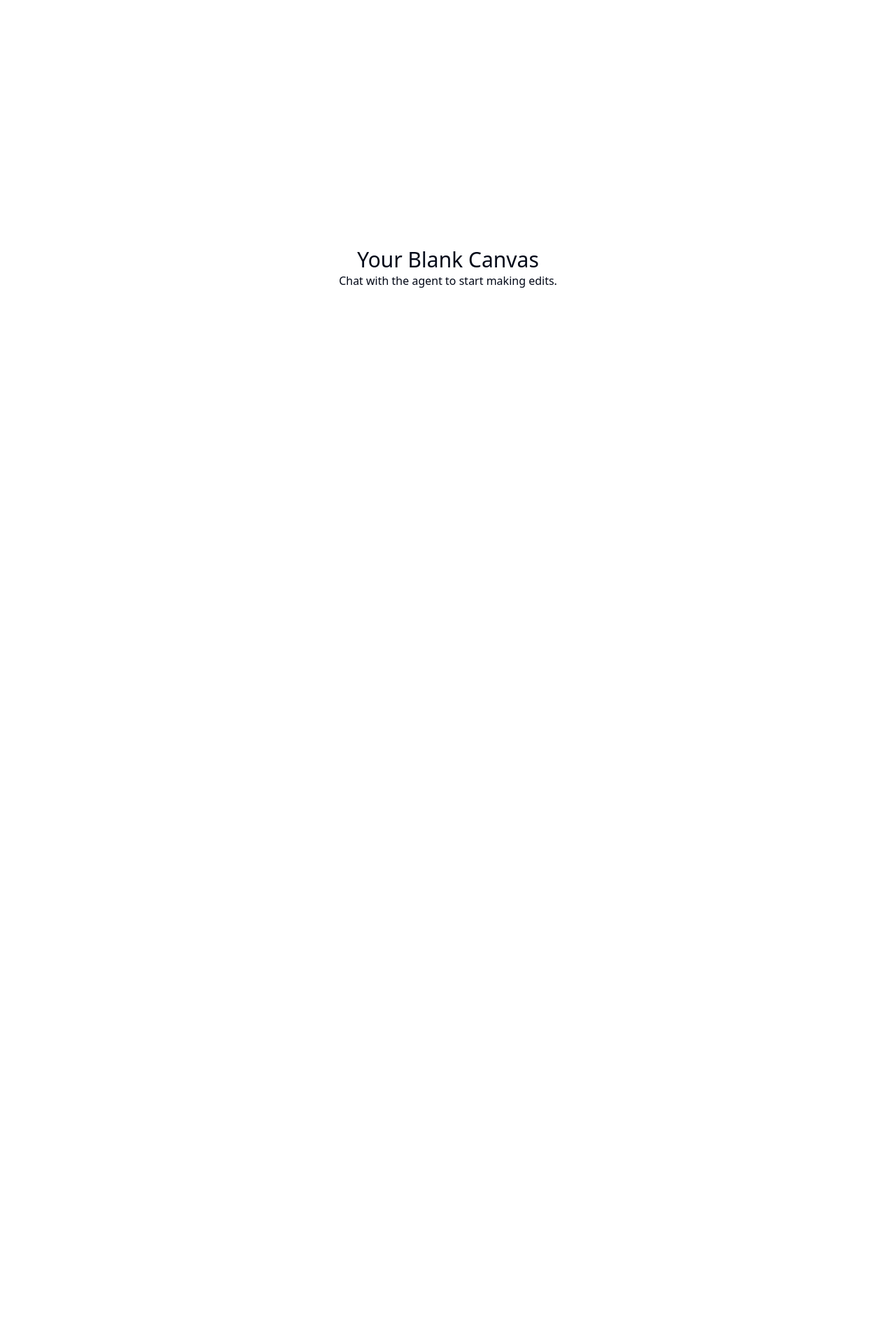
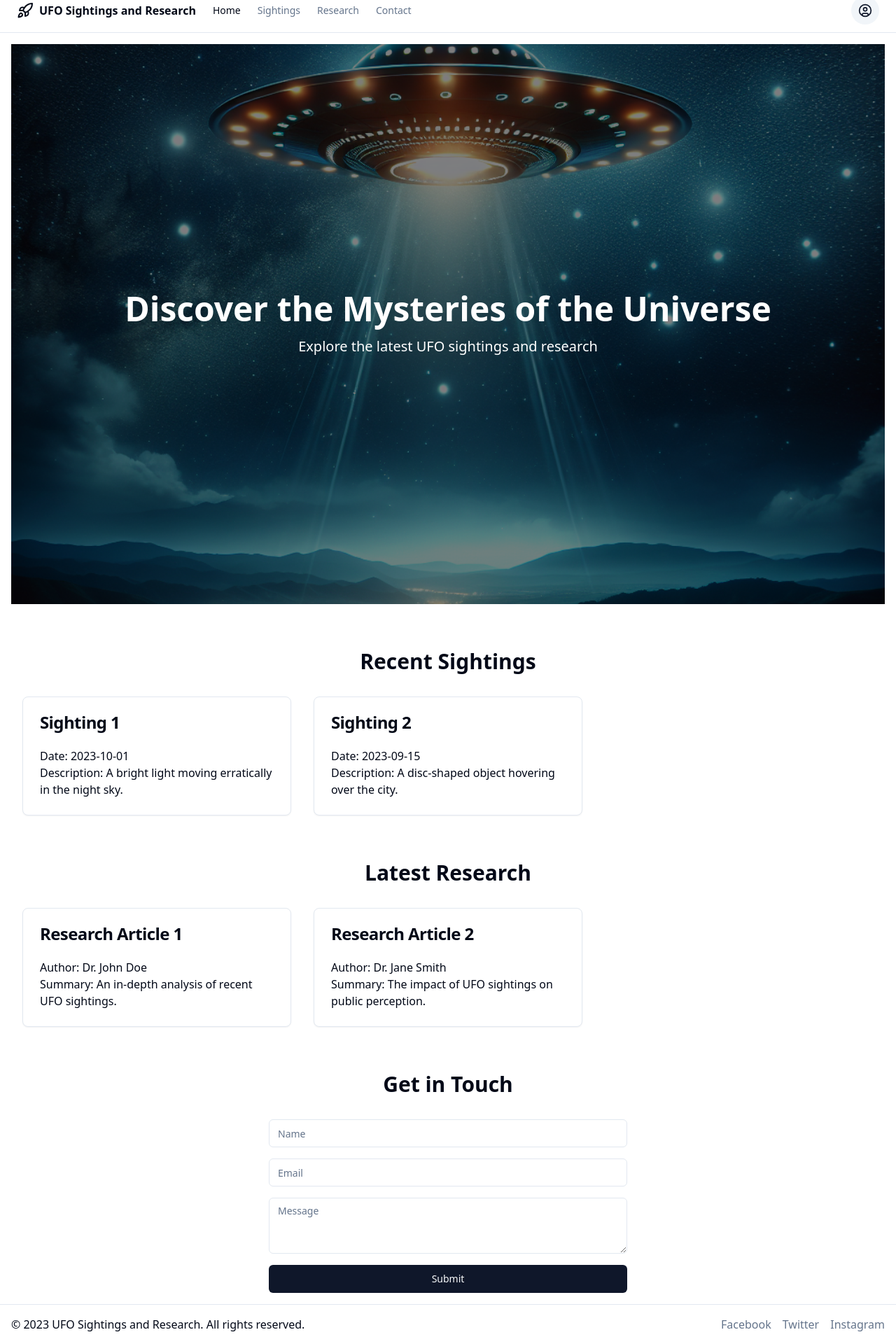
Before and after one commit to GPT-Engineer-App-Dev/ufo-landing-page, a React (Vite) app: page / in a window 1280 px wide. Shown: the part 17-1937 px from the top of the page at 70% size. Before the commit the page ends 800 px from the top, so only its background shows below. Built offline with nearby package versions, Linux system fonts and the light colour scheme.

Commit message:
Initial layout for UFO landing page with hero, sightings, research, and contact sections.

```diff
--- a/src/App.jsx
+++ b/src/App.jsx
@@ -1,17 +1,32 @@
 import { Toaster } from "@/components/ui/sonner";
 import { TooltipProvider } from "@/components/ui/tooltip";
 import { QueryClient, QueryClientProvider } from "@tanstack/react-query";
-import { Home } from "lucide-react";
+import { Home, Search, BookOpen, Mail } from "lucide-react";
 import { Route, BrowserRouter as Router, Routes } from "react-router-dom";
-import Layout from "./layouts/default"; // available: default, navbar, sidebar
+import Layout from "./layouts/navbar"; // Use the navbar layout
 import Index from "./pages/Index.jsx";
 const queryClient = new QueryClient();
 
 export const navItems = [
   {
-    title: "Home", // Feel free to change this to your liking
+    title: "Home",
     to: "/",
     icon: <Home className="h-4 w-4" />,
+  },
+  {
+    title: "Sightings",
+    to: "/sightings",
+    icon: <Search className="h-4 w-4" />,
+  },
+  {
+    title: "Research",
+    to: "/research",
+    icon: <BookOpen className="h-4 w-4" />,
+  },
+  {
+    title: "Contact",
+    to: "/contact",
+    icon: <Mail className="h-4 w-4" />,
   },
 ];
 
--- a/src/layouts/navbar.jsx
+++ b/src/layouts/navbar.jsx
@@ -9,7 +9,7 @@ import {
 } from "@/components/ui/dropdown-menu";
 import { Sheet, SheetContent, SheetTrigger } from "@/components/ui/sheet";
 import { cn } from "@/lib/utils";
-import { CircleUser, Menu, Package2 } from "lucide-react";
+import { CircleUser, Menu, Rocket } from "lucide-react";
 import { NavLink, Outlet } from "react-router-dom";
 import { navItems } from "../App";
 
@@ -24,6 +24,7 @@ const Layout = () => {
       <main className="flex-grow p-4 overflow-auto">
         <Outlet />
       </main>
+      <Footer />
     </div>
   );
 };
@@ -34,8 +35,8 @@ const DesktopNav = () => (
       to="/"
       className="flex items-center gap-2 text-lg font-semibold md:text-base"
     >
-      <Package2 className="h-6 w-6" />
-      <span className="sr-only">Acme Inc</span>
+      <Rocket className="h-6 w-6" />
+      <span>UFO Sightings and Research</span>
     </NavItem>
     {navItems.map((item) => (
       <NavItem key={item.to} to={item.to}>
@@ -59,8 +60,8 @@ const MobileNav = () => (
           to="/"
           className="flex items-center gap-2 text-lg font-semibold"
         >
-          <Package2 className="h-6 w-6" />
-          <span className="sr-only">Acme Inc</span>
+          <Rocket className="h-6 w-6" />
+          <span>UFO Sightings and Research</span>
         </NavItem>
         {navItems.map((item) => (
           <NavItem key={item.to} to={item.to}>
@@ -108,4 +109,21 @@ const NavItem = ({ to, children, className }) => (
   </NavLink>
 );
 
+const Footer = () => (
+  <footer className="flex items-center justify-between p-4 border-t bg-background">
+    <span>&copy; 2023 UFO Sightings and Research. All rights reserved.</span>
+    <div className="flex gap-4">
+      <a href="#" className="text-muted-foreground hover:text-foreground">
+        Facebook
+      </a>
+      <a href="#" className="text-muted-foreground hover:text-foreground">
+        Twitter
+      </a>
+      <a href="#" className="text-muted-foreground hover:text-foreground">
+        Instagram
+      </a>
+    </div>
+  </footer>
+);
+
 export default Layout;
--- a/src/pages/Index.jsx
+++ b/src/pages/Index.jsx
@@ -1,10 +1,83 @@
-// Update this page (the content is just a fallback if you fail to update the page)
+import { Card, CardContent, CardHeader, CardTitle } from "@/components/ui/card";
+import { Input } from "@/components/ui/input";
+import { Textarea } from "@/components/ui/textarea";
+import { Button } from "@/components/ui/button";
 
 const Index = () => {
   return (
-    <div className="text-center">
-      <h1 className="text-3xl">Your Blank Canvas</h1>
-      <p>Chat with the agent to start making edits.</p>
+    <div className="space-y-16">
+      {/* Hero Section */}
+      <section className="relative h-screen bg-cover bg-center" style={{ backgroundImage: "url('/images/hero-ufo.jpg')" }}>
+        <div className="absolute inset-0 bg-black bg-opacity-50 flex flex-col items-center justify-center text-center text-white">
+          <h1 className="text-5xl font-bold">Discover the Mysteries of the Universe</h1>
+          <p className="mt-4 text-xl">Explore the latest UFO sightings and research</p>
+        </div>
+      </section>
+
+      {/* Sightings Section */}
+      <section className="container mx-auto px-4">
+        <h2 className="text-3xl font-bold text-center mb-8">Recent Sightings</h2>
+        <div className="grid gap-8 md:grid-cols-2 lg:grid-cols-3">
+          {/* Example sightings */}
+          <Card>
+            <CardHeader>
+              <CardTitle>Sighting 1</CardTitle>
+            </CardHeader>
+            <CardContent>
+              <p>Date: 2023-10-01</p>
+              <p>Description: A bright light moving erratically in the night sky.</p>
+            </CardContent>
+          </Card>
+          <Card>
+            <CardHeader>
+              <CardTitle>Sighting 2</CardTitle>
+            </CardHeader>
+            <CardContent>
+              <p>Date: 2023-09-15</p>
+              <p>Description: A disc-shaped object hovering over the city.</p>
+            </CardContent>
+          </Card>
+          {/* Add more sightings as needed */}
+        </div>
+      </section>
+
+      {/* Research Section */}
+      <section className="container mx-auto px-4">
+        <h2 className="text-3xl font-bold text-center mb-8">Latest Research</h2>
+        <div className="grid gap-8 md:grid-cols-2 lg:grid-cols-3">
+          {/* Example research articles */}
+          <Card>
+            <CardHeader>
+              <CardTitle>Research Article 1</CardTitle>
+            </CardHeader>
+            <CardContent>
+              <p>Author: Dr. John Doe</p>
+              <p>Summary: An in-depth analysis of recent UFO sightings.</p>
+            </CardContent>
+          </Card>
+          <Card>
+            <CardHeader>
+              <CardTitle>Research Article 2</CardTitle>
+            </CardHeader>
+            <CardContent>
+              <p>Author: Dr. Jane Smith</p>
+              <p>Summary: The impact of UFO sightings on public perception.</p>
+            </CardContent>
+          </Card>
+          {/* Add more research articles as needed */}
+        </div>
+      </section>
+
+      {/* Contact Section */}
+      <section className="container mx-auto px-4">
+        <h2 className="text-3xl font-bold text-center mb-8">Get in Touch</h2>
+        <form className="max-w-lg mx-auto space-y-4">
+          <Input type="text" placeholder="Name" required />
+          <Input type="email" placeholder="Email" required />
+          <Textarea placeholder="Message" required />
+          <Button type="submit" className="w-full">Submit</Button>
+        </form>
+      </section>
     </div>
   );
 };
```
Also changed, not shown: public/images/hero-ufo.jpg (added).
